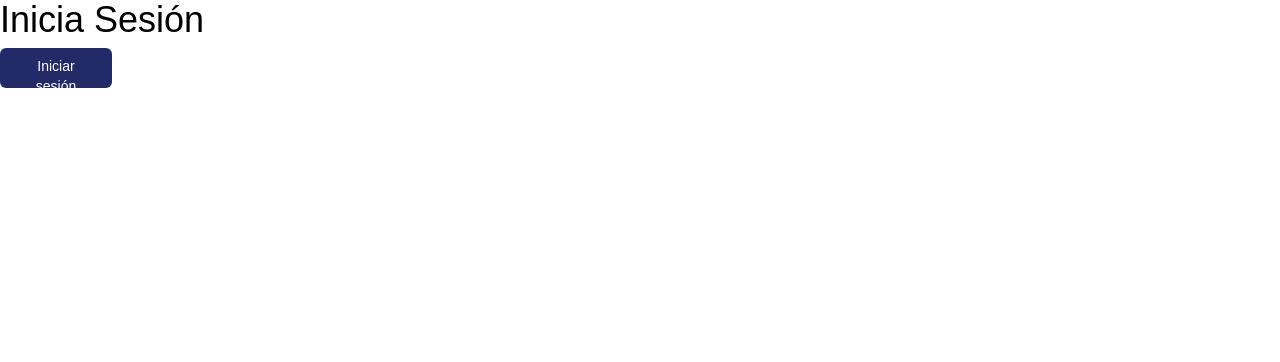
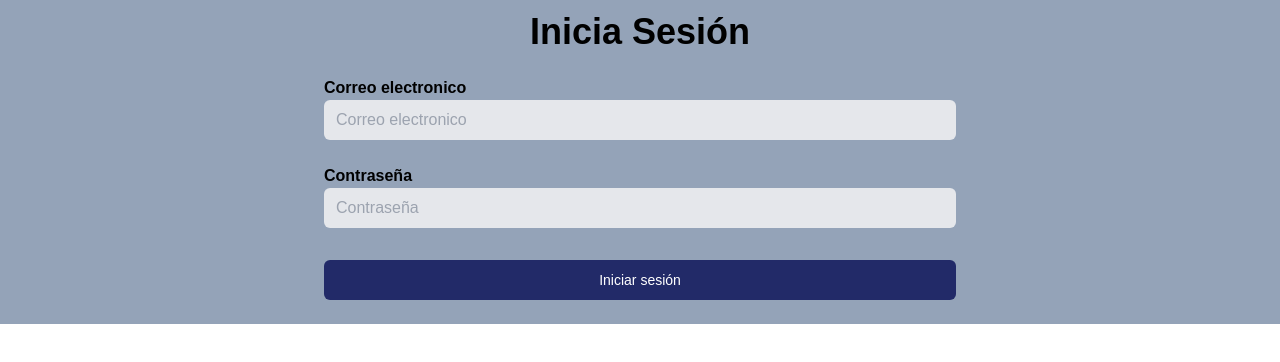
Before and after one commit to mauriciocruzp/postmen-frontend, a React (Vite) app: page /users/sign_in in a window 1280 px wide. Shown: the top 362 px of the page. Built offline with nearby package versions, Linux system fonts and the light colour scheme.

Commit message:
add login page

```diff
--- a/src/pages/Login/Login.jsx
+++ b/src/pages/Login/Login.jsx
@@ -1,12 +1,84 @@
 import Button from "../../components/Button/Button";
+import Input from "../../components/Input/Input";
+import TextError from "../../components/TextError/TextError";
+import { Formik } from "formik";
+import * as Yup from "yup";
+import { useNavigate } from "react-router-dom";
 
 function Login() {
+
+    const navigate = useNavigate();
+
+    const initialValues = {
+        email: '',
+        password: '',
+    };
+
+    const validationSchema = Yup.object({
+        email: Yup.string()
+            .email('Correo electronico invalido')
+            .required('Correo electronico requerido'),
+        password: Yup.string().required('Contraseña requerida'),
+    });
+
+    async function handleSubmit(values) {
+        // const response = await signIn(values.email, values.password);
+
+        // if (response.status === 200) {
+        //     setAccessToken(response.data.data.accessToken);
+        //     alert('Inicio de sesion exitoso');
+        //     navigate('/');
+        //     return;
+        // }
+
+        // alert('Usuario o contraseña incorrectos');
+    }
     return (
-        <div>
-            <h1 className='pb-2 text-4xl'>Inicia Sesión</h1>
-            <Button type="submit" width="w-28">Iniciar sesión</Button>
-        </div>
-
+        <Formik
+            initialValues={initialValues}
+            validationSchema={validationSchema}
+            onSubmit={handleSubmit}
+        >
+            {({
+                values,
+                errors,
+                touched,
+                handleChange,
+                handleBlur,
+                handleSubmit,
+            }) => (
+                <div className="container mx-auto bg-slate-400">
+                    <div className="grid grid-cols-12 gap-x-4">
+                        <div className="col-span-6 col-start-4">
+                            <h1 className='pb-2 text-4xl w-full text-center font-bold my-3'>Inicia Sesión</h1>
+                            <form onSubmit={handleSubmit}>
+                                <div className="my-4">
+                                    <Input type='email' name='email' placeholder='Correo electronico'
+                                        value={values.email}
+                                        handleChange={handleChange}
+                                        handleBlur={handleBlur} />
+                                    {errors.email && touched.email && (
+                                        <TextError>{errors.email}</TextError>
+                                    )}
+                                </div>
+                                <div className="mb-4">
+                                    <Input type='password' name='password' placeholder='Contraseña'
+                                        value={values.password}
+                                        handleChange={handleChange}
+                                        handleBlur={handleBlur} />
+                                    {errors.password && touched.password && (
+                                        <TextError>{errors.password}</TextError>
+                                    )}
+                                </div>
+                                <div className="my-6">
+                                    <Button type="submit" width="w-full">Iniciar sesión</Button>
+                                </div>
+                            </form>
+                        </div>
+                    </div>
+                </div>
+            )}
+        </Formik>
     );
 }
 
```
